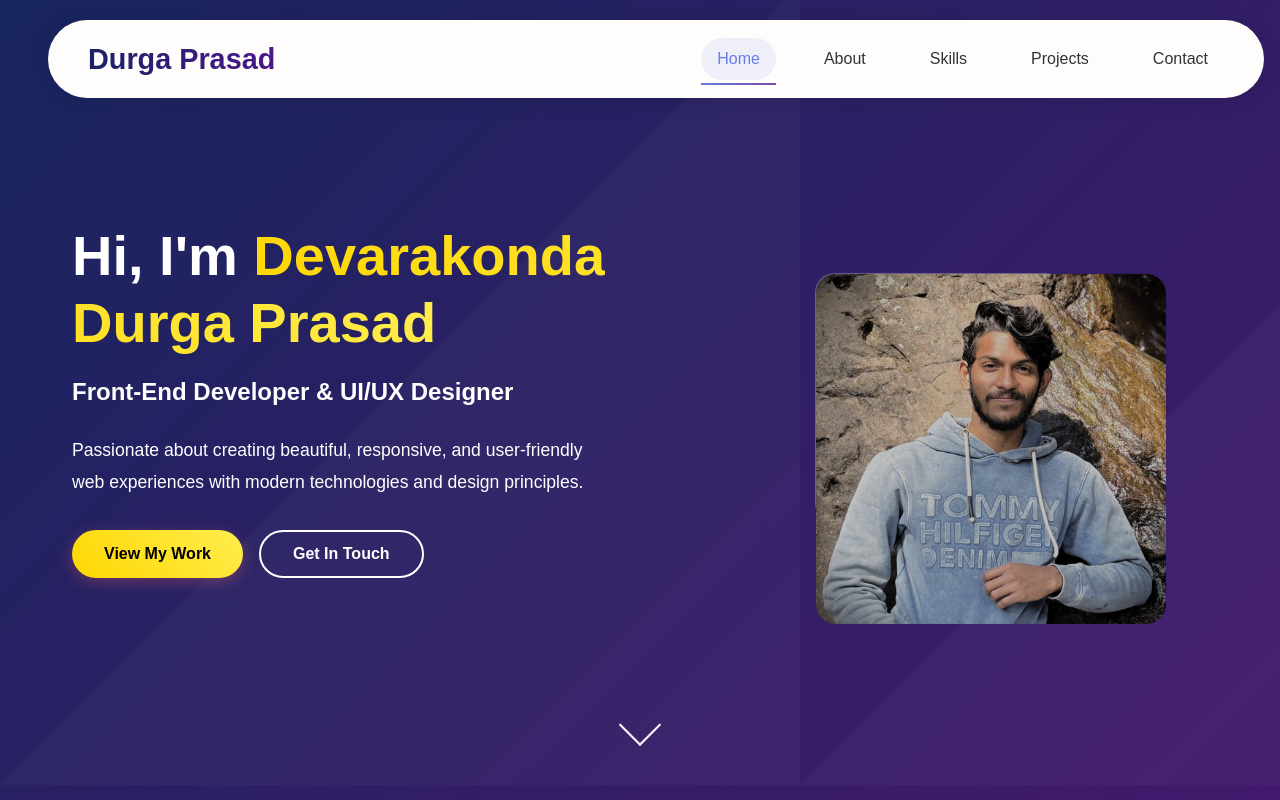
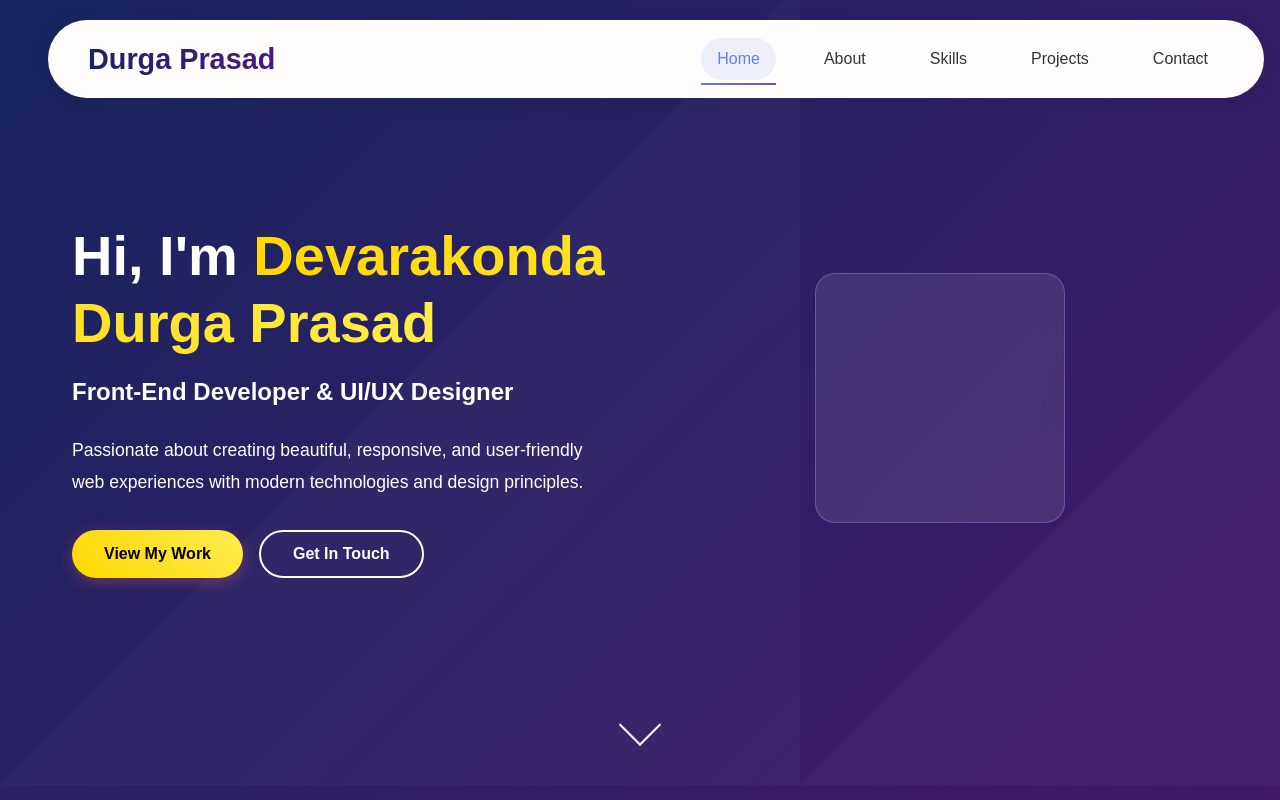
Before and after one commit to devareakonda/durga-portfolio, a React (Create React App) app: page / in a window 1280 px wide. Shown: the top 800 px of the page. Built offline with nearby package versions, Linux system fonts and the light colour scheme.

Commit message:
Updated some files

```diff
--- a/src/App.js
+++ b/src/App.js
@@ -78,7 +78,7 @@ function App() {
           <div className="hero-image">
             <div className="profile-card">
               <div className="profile-img">
-                <img src="Untitled-1.jpg" allt=""/>
+
                 {/* <div className="img-placeholder">DP</div> */}
               </div>
             </div>
```
